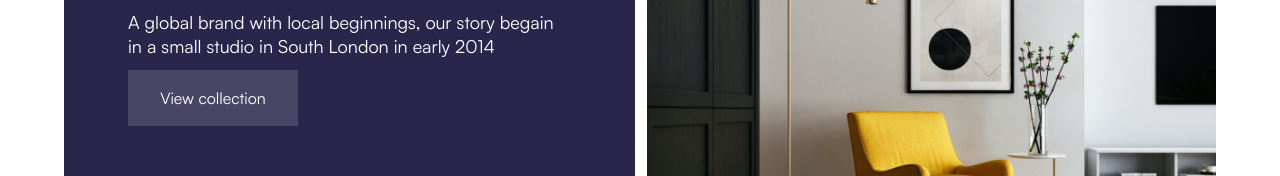
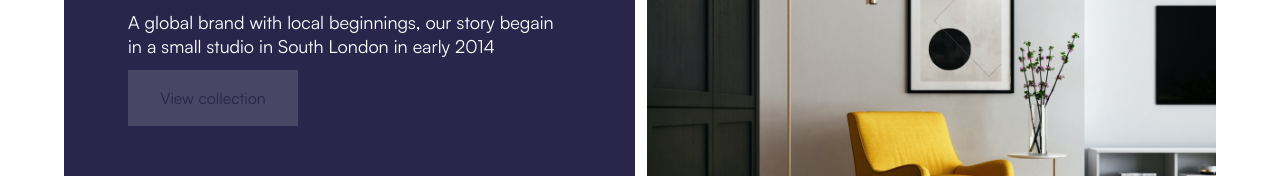
Before and after one commit to mayconndouglass/ecommerce-website-react, a React (Vite) app: page /about in a window 1280 px wide. Shown: the part 569-745 px from the top of the page. Built offline with nearby package versions, Linux system fonts and the light colour scheme.

Commit message:
refactor: remove link from individual buttons and add to button component

```diff
--- a/src/components/About/index.tsx
+++ b/src/components/About/index.tsx
@@ -1,10 +1,9 @@
+import { useEffect } from 'react'
+
 import { Button } from '../Button'
 import armchair from '/assets/images/armchair.png'
 
 import * as S from './styles'
-
-import { Link } from 'react-router-dom'
-import { useEffect } from 'react'
 
 export const About = () => {
 
@@ -21,9 +20,7 @@ export const About = () => {
                     small studio in South London in early 2014
                 </p>
                 <Button>
-                    <Link to="/products">
-                        View collection
-                    </Link>
+                    View collection
                 </Button>
             </div>
 
--- a/src/components/Products/index.tsx
+++ b/src/components/Products/index.tsx
@@ -4,8 +4,6 @@ import { CardProduct } from './CardProduct'
 import { ProductDataType } from '../../@types/product-data-type'
 
 import * as S from './styles'
-
-import { Link } from 'react-router-dom'
 
 type ProductsProps = {
     data: ProductDataType[]
@@ -20,9 +18,7 @@ export const Products = ({ data }: ProductsProps) => {
                 ))}
             </div>
             <Button>
-                <Link to='/products'>
-                    View collection
-                </Link>
+                View collection
             </Button>
         </S.Container>
     )
--- a/src/pages/AllProducts/styles.ts
+++ b/src/pages/AllProducts/styles.ts
@@ -3,9 +3,11 @@ import styled from 'styled-components'
 export const Container = styled.section`
     .cards-container {
         gap: 3rem 1rem;
+        margin-bottom: 3rem;
     }
 
     button {
+        display: none;
         margin-top: 3rem;
         margin-bottom: 2.5rem;
     }
--- a/src/pages/Home/components/Hero/index.tsx
+++ b/src/pages/Home/components/Hero/index.tsx
@@ -1,6 +1,5 @@
 import * as S from './styles'
 import { Button } from '../../../../components/Button'
-import { Link } from 'react-router-dom'
 
 export const Hero = () => {
     return (
@@ -12,9 +11,7 @@ export const Hero = () => {
                     homeware through to furniture today
                 </p>
                 <Button>
-                    <Link to="/products">
-                        View collection
-                    </Link>
+                    View collection
                 </Button>
             </div>
             <div className='bg-mobile'></div>
```
